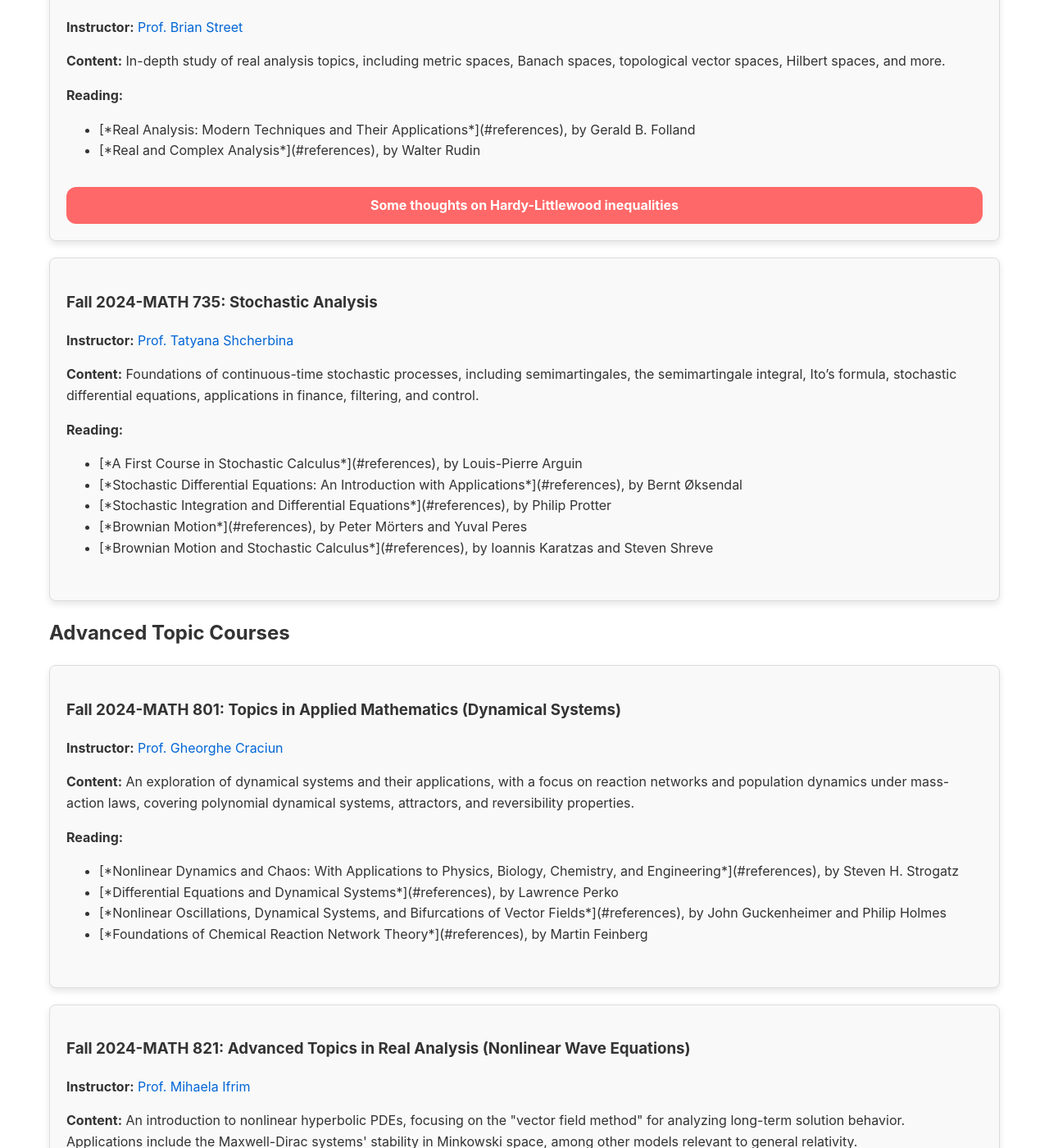
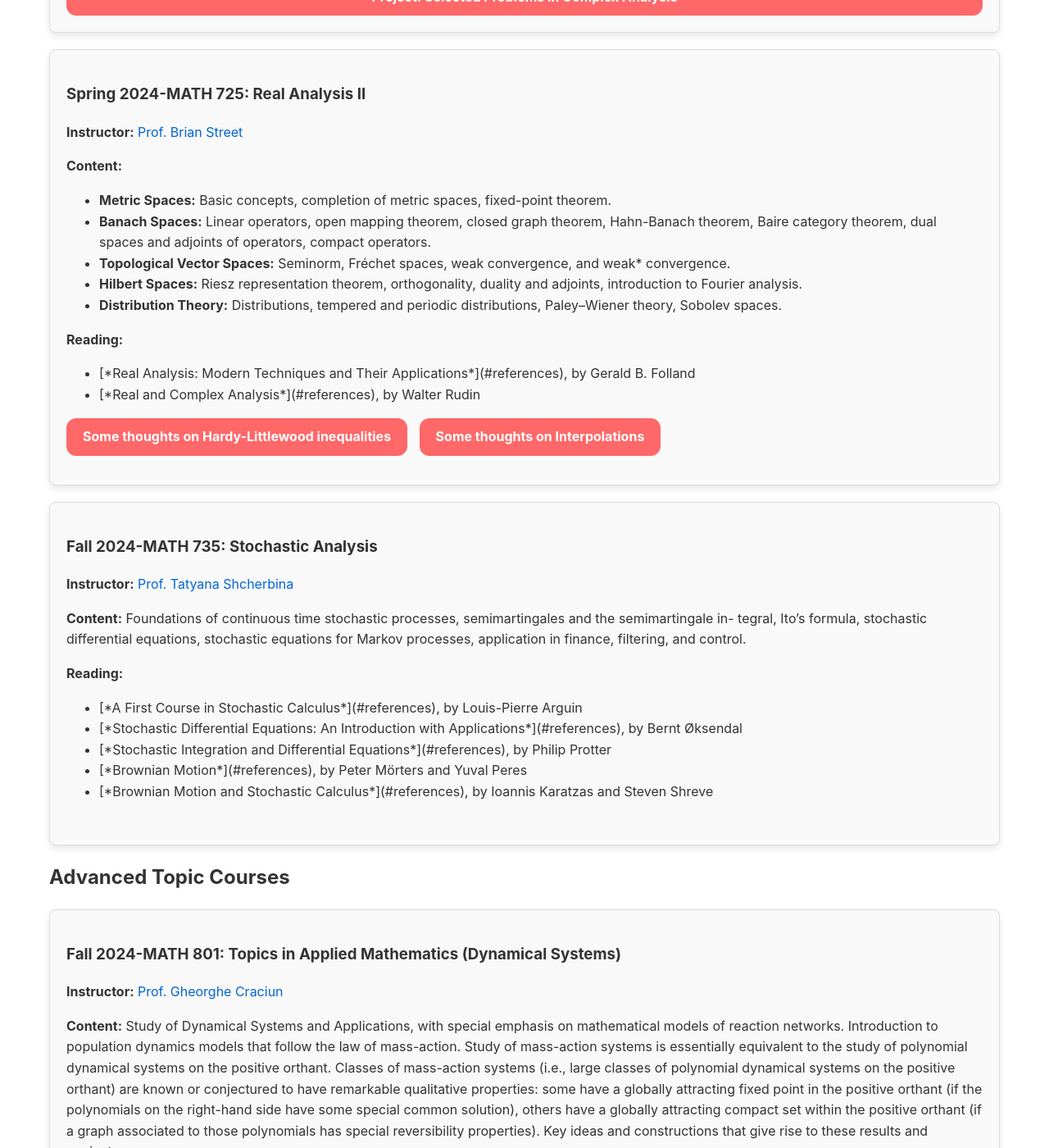
Before and after one commit to Yoon-1023/Yoon-1023.github.io, a Jekyll site: the page built from courses.md, in a window 1280 px wide and 1400 px high, scrolled down 1535 px. Shown: the whole window at 82% size. Built offline with Jekyll 4.4.1, drawn with Linux system fonts in a browser that asks for light colours; some of the changed text lies outside the part shown.

Commit message:
Update courses.md

```diff
--- a/courses.md
+++ b/courses.md
@@ -30,7 +30,11 @@
     <div class="course-content">
         <h3>Spring 2024-MATH 704: Methods of Applied Math II</h3>
         <p><strong>Instructor:</strong> <a href="https://people.math.wisc.edu/~thiffeault/">Prof. Jean-Luc Thiffeault</a></p>
-        <p><strong>Content:</strong> Derivation, nature, and solution of canonical partial differential equations of applied mathematics, conservation laws, advection, diffusion, and more.</p>
+        <p><strong>Content:</strong> Derivation, nature and solution of canonical partial differential equations of applied mathematics. Con-
+servation laws, advection, diffusion. First order PDEs, characteristics, shocks. Traffic flow, eikonal and
+Hamilton-Jacobi equations. Higher order PDEs: classification, Fourier analysis, well-posedness. Series
+solutions and integral transforms. Green’s functions and distributions. Similarity solutions. Asymptotics
+of Fourier integrals. Laplace’s method, stationary phase. Ship waves. Perturbation methods.</p>
         <p class="course-reading"><strong>Reading:</strong> [*Introduction to Partial Differential Equations*](#references)</p>
     </div>
     <div style="display: inline-block; padding: 10px 20px; background-color: #ff6868; border-radius: 12px; text-align: center;">
@@ -42,7 +46,11 @@
     <div class="course-content">
         <h3>Spring 2024-MATH 705: Mathematical Fluid Dynamics</h3>
         <p><strong>Instructor:</strong> <a href="https://people.math.wisc.edu/~spagnolie/">Prof. Saverio Spagnolie</a></p>
-        <p><strong>Content:</strong> Exploration of fluid dynamics with a rigorous mathematical perspective. Topics include kinematics, Navier-Stokes, vorticity dynamics, and more.</p>
+        <p><strong>Content:</strong> This course explores the dynamics of fluids from a rigorous mathematical perspective. Topics
+include the kinematics of fluids, the Navier-Stokes equations, potential
+flows, vorticity dynamics, viscosity-dominated (Stokes) flows, lubrication theory, classical airfoil theory, boundary layers, and water waves.
+Discussions range from classical, centuries-old techniques to open questions of active research and just recently observed phenomena.
+</p>
         <p class="course-reading"><strong>Reading:</strong></p>
         <ul>
             <li> [*Elementary Fluid Dynamics*](#references), by David J. Acheson</li>
@@ -62,7 +70,8 @@
     <div class="course-content">
         <h3>Spring 2024-MATH 722: Complex Analysis</h3>
         <p><strong>Instructor:</strong> <a href="https://people.math.wisc.edu/~poltoratski/">Prof. Alexei Poltoratski</a></p>
-        <p><strong>Content:</strong> Covers core concepts in complex analysis, including the Cauchy formula, singularities, residues, conformal mappings, and more.</p>
+        <p><strong>Content:</strong> The basic theory of functions of one complex variable including Cauchy formula, singularities and residues,
+meromorphic functions, conformal mappings, harmonic functions, approximation and the nonhomogeneous d-bar equation.</p>
         <p class="course-reading"><strong>Reading:</strong></p>
         <ul>
             <li> [*Function Theory of One Complex Variable*](#references), by Robert E. Greene and Steven G. Krantz</li>
@@ -79,15 +88,25 @@
     <div class="course-content">
         <h3>Spring 2024-MATH 725: Real Analysis II</h3>
         <p><strong>Instructor:</strong> <a href="https://people.math.wisc.edu/~bstreet/">Prof. Brian Street</a></p>
-        <p><strong>Content:</strong> In-depth study of real analysis topics, including metric spaces, Banach spaces, topological vector spaces, Hilbert spaces, and more.</p>
-        <p class="course-reading"><strong>Reading:</strong></p>
+        <p><strong>Content:</strong></p>
+        <ul>
+            <li><strong>Metric Spaces:</strong> Basic concepts, completion of metric spaces, fixed-point theorem.</li>
+            <li><strong>Banach Spaces:</strong> Linear operators, open mapping theorem, closed graph theorem, Hahn-Banach theorem, Baire category theorem, dual spaces and adjoints of operators, compact operators.</li>
+            <li><strong>Topological Vector Spaces:</strong> Seminorm, Fréchet spaces, weak convergence, and weak* convergence.</li>
+            <li><strong>Hilbert Spaces:</strong> Riesz representation theorem, orthogonality, duality and adjoints, introduction to Fourier analysis.</li>
+            <li><strong>Distribution Theory:</strong> Distributions, tempered and periodic distributions, Paley–Wiener theory, Sobolev spaces.</li>
+        </ul>
+        <p><strong>Reading:</strong></p>
         <ul>
             <li> [*Real Analysis: Modern Techniques and Their Applications*](#references), by Gerald B. Folland</li>
             <li> [*Real and Complex Analysis*](#references), by Walter Rudin</li>
         </ul>
-    </div>
-    <div style="display: inline-block; padding: 10px 20px; background-color: #ff6868; border-radius: 12px; text-align: center;">
-        <a href="/courses/hardy_littlewood/" style="text-decoration: none; color: white; font-weight: bold;">Some thoughts on Hardy-Littlewood inequalities</a>
+        <div id="hardy_littlewood-link" style="display: inline-block; padding: 10px 20px; background-color: #ff6868; border-radius: 12px; text-align: center; margin-right: 10px;">
+            <a href="/courses/hardy_littlewood/" style="text-decoration: none; color: white; font-weight: bold;">Some thoughts on Hardy-Littlewood inequalities</a>
+        </div>
+        <div id="interpolation-link" style="display: inline-block; padding: 10px 20px; background-color: #ff6868; border-radius: 12px; text-align: center;">
+            <a href="/courses/interpolation/" style="text-decoration: none; color: white; font-weight: bold;">Some thoughts on Interpolations</a>
+        </div>
     </div>
 </div>
 
@@ -95,7 +114,9 @@
     <div class="course-content">
         <h3>Fall 2024-MATH 735: Stochastic Analysis</h3>
         <p><strong>Instructor:</strong> <a href="https://math.wisc.edu/staff/shcherbyna-tatiana/">Prof. Tatyana Shcherbina</a></p>
-        <p><strong>Content:</strong> Foundations of continuous-time stochastic processes, including semimartingales, the semimartingale integral, Ito’s formula, stochastic differential equations, applications in finance, filtering, and control.</p>
+        <p><strong>Content:</strong> Foundations of continuous time stochastic processes, semimartingales and the semimartingale in-
+tegral, Ito’s formula, stochastic differential equations, stochastic equations for Markov processes,
+application in finance, filtering, and control.</p>
         <p class="course-reading"><strong>Reading:</strong></p>
         <ul>
             <li> [*A First Course in Stochastic Calculus*](#references), by Louis-Pierre Arguin</li>
@@ -113,7 +134,7 @@
     <div class="course-content">
         <h3>Fall 2024-MATH 801: Topics in Applied Mathematics (Dynamical Systems)</h3>
         <p><strong>Instructor:</strong> <a href="https://people.math.wisc.edu/~craciun/">Prof. Gheorghe Craciun</a></p>
-        <p><strong>Content:</strong> An exploration of dynamical systems and their applications, with a focus on reaction networks and population dynamics under mass-action laws, covering polynomial dynamical systems, attractors, and reversibility properties.</p>
+        <p><strong>Content:</strong> Study of Dynamical Systems and Applications, with special emphasis on mathematical models of reaction networks.  Introduction to population dynamics models that follow the law of mass-action. Study of mass-action systems is essentially equivalent to the study of polynomial dynamical systems on the positive orthant. Classes of mass-action systems (i.e., large classes of polynomial dynamical systems on the positive orthant) are known or conjectured to have remarkable qualitative properties: some have a globally attracting fixed point in the positive orthant (if the polynomials on the right-hand side have some special common solution), others have a globally attracting compact set within the positive orthant (if a graph associated to those polynomials has special reversibility properties). Key ideas and constructions that give rise to these results and conjectures. </p>
         <p class="course-reading"><strong>Reading:</strong></p>
         <ul>
             <li> [*Nonlinear Dynamics and Chaos: With Applications to Physics, Biology, Chemistry, and Engineering*](#references), by Steven H. Strogatz</li>
```
